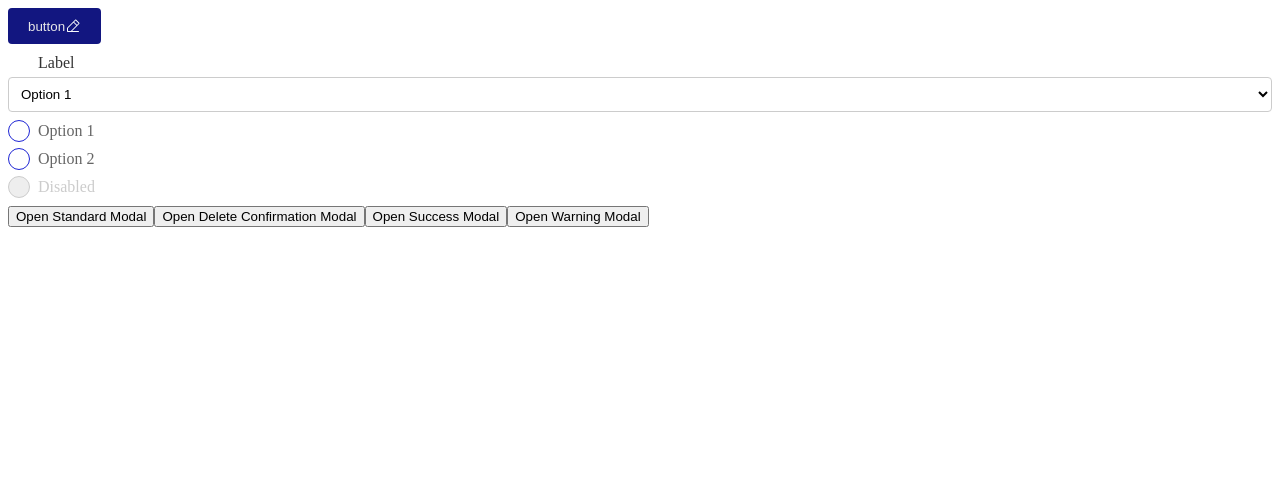
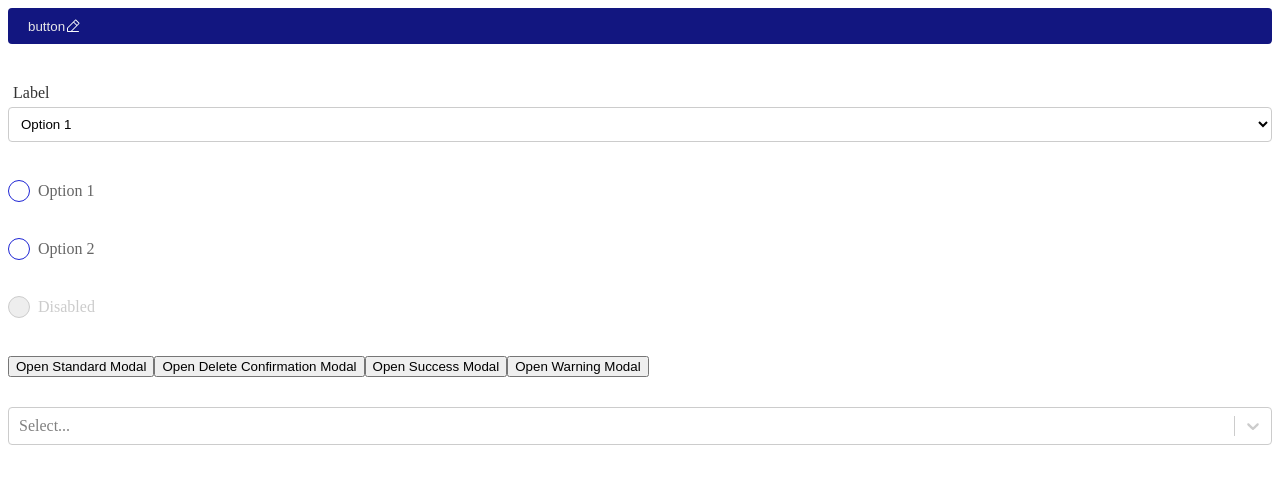
Before and after one commit to DeadMonstr/Turon, a React (Create React App) app: page / in a window 1280 px wide. Shown: the top 484 px of the page. Built offline with nearby package versions, Linux system fonts and the light colour scheme.

Commit message:
custom select has been created

```diff
--- a/package.json
+++ b/package.json
@@ -12,6 +12,7 @@
     "react-redux": "^9.1.2",
     "react-router-dom": "^6.23.1",
     "react-scripts": "5.0.1",
+    "react-select": "^5.8.0",
     "redux": "^5.0.1",
     "web-vitals": "^2.1.4"
   },
--- /dev/null
+++ b/src/components/ui/custom/custom.js
@@ -0,0 +1,37 @@
+import React from 'react';
+import Select, { components } from 'react-select';
+
+const CustomOption = (props) => {
+    return (
+        <components.Option {...props}>
+            <div
+                style={{
+                    color: props.isDisabled ? 'gray' : 'black',
+                    pointerEvents: props.isDisabled ? 'none' : 'auto',
+                }}
+            >
+                {props.data.label}
+            </div>
+        </components.Option>
+    );
+};
+
+
+const CustomSelect = () => {
+    const options = [
+        { value: 'option1', label: 'Option 1' },
+        { value: 'option2', label: 'Option 2', isDisabled: true },
+        { value: 'option3', label: 'Option 3' },
+    ];
+
+    return (
+        <Select
+            options={options}
+            components={{ Option: CustomOption }}
+            isOptionDisabled={(option) => option.isDisabled}
+            isDisabled={false}
+        />
+    );
+};
+
+export default CustomSelect;
--- a/src/components/ui/select/select.js
+++ b/src/components/ui/select/select.js
@@ -4,13 +4,13 @@ import cls from './select.module.sass';
 const Select = ({ children, disabled, style, onChange }) => {
     return (
         <div className={`${cls.selectWrapper} ${disabled ? cls.disabled : ''}`}>
-            <label className={cls.label}>Label</label>
+            <label className={cls.article}>Label</label>
             <select
                 style={style}
                 disabled={disabled}
                 className={cls.select}
-                onChange={onChange}
-            >
+                onChange={onChange}>
+
                 {children}
             </select>
         </div>
--- a/src/components/ui/select/select.module.sass
+++ b/src/components/ui/select/select.module.sass
@@ -2,10 +2,11 @@
   margin: 10px 0
   position: relative
 
-.label
+.article
   display: block
   margin-bottom: 5px
   color: #333
+  margin-left: -25px
 
 .select
   width: 100%
--- a/src/components/website/home/Home.js
+++ b/src/components/website/home/Home.js
@@ -1,11 +1,11 @@
 import React, {useState} from 'react'
 import Icon from "../../../assets/icons/PencilSimpleLine.png"
-
 import cls from "./Home.module.sass"
 import Button from "../../ui/button/button";
 import Select from "../../ui/select/select";
 import Radio from "../../ui/radio/radio";
 import Modal from "../../ui/modals/modal";
+import CustomSelect from "../../ui/custom/custom";
 
 export const Home = () => {
     //  this comment is shaha's please delete
@@ -48,6 +48,7 @@ export const Home = () => {
                     disabled
                 />
             <Modal/>
+            <CustomSelect />
 
         </div>
     );
--- a/src/components/website/home/Home.module.sass
+++ b/src/components/website/home/Home.module.sass
@@ -0,0 +1,4 @@
+.Home
+  display: flex
+  flex-direction: column
+  gap: 30px
```
Also changed, not shown: src/components/ui/custom/custom.module.sass (added), 1 other file (tests, documents, lock files or other folders).
